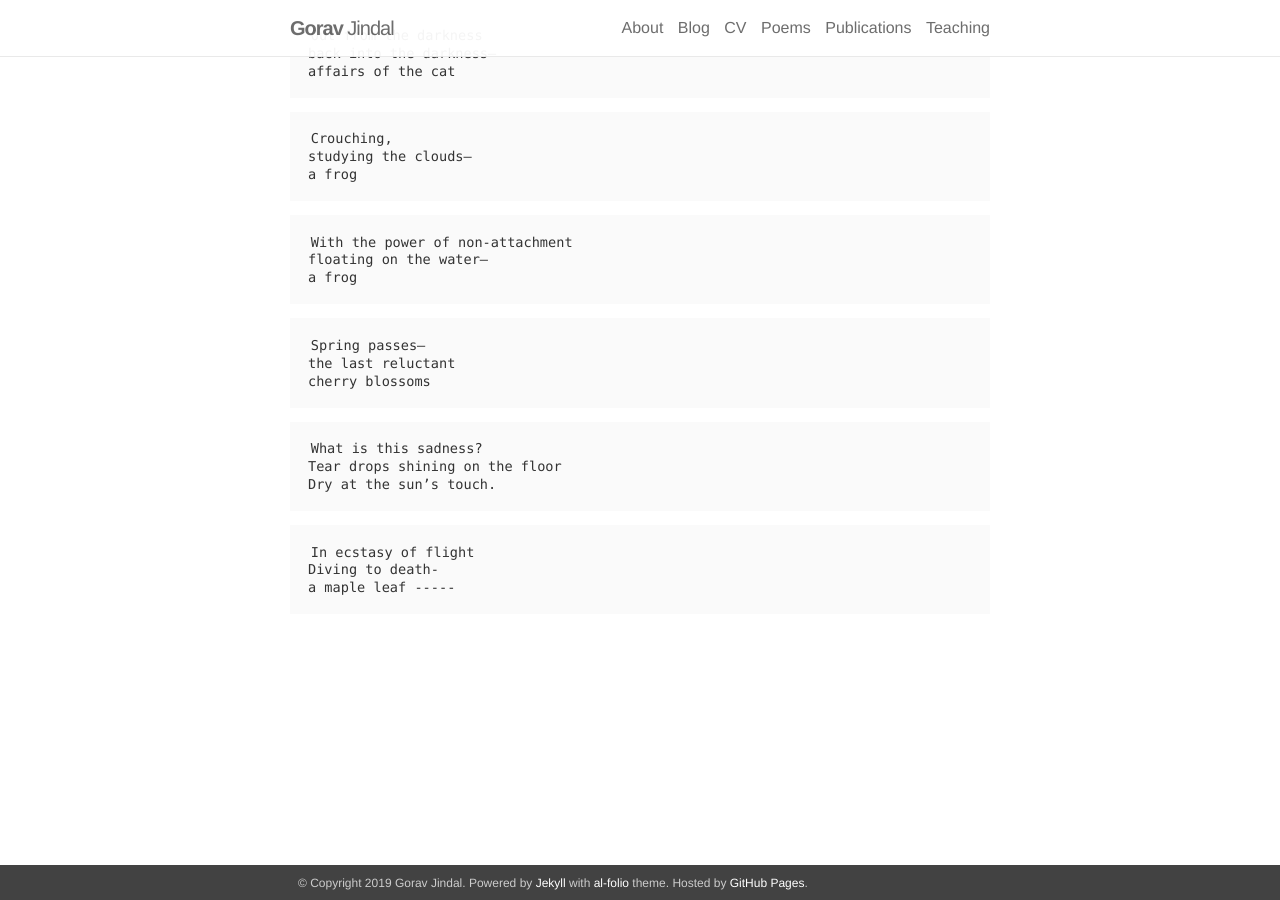
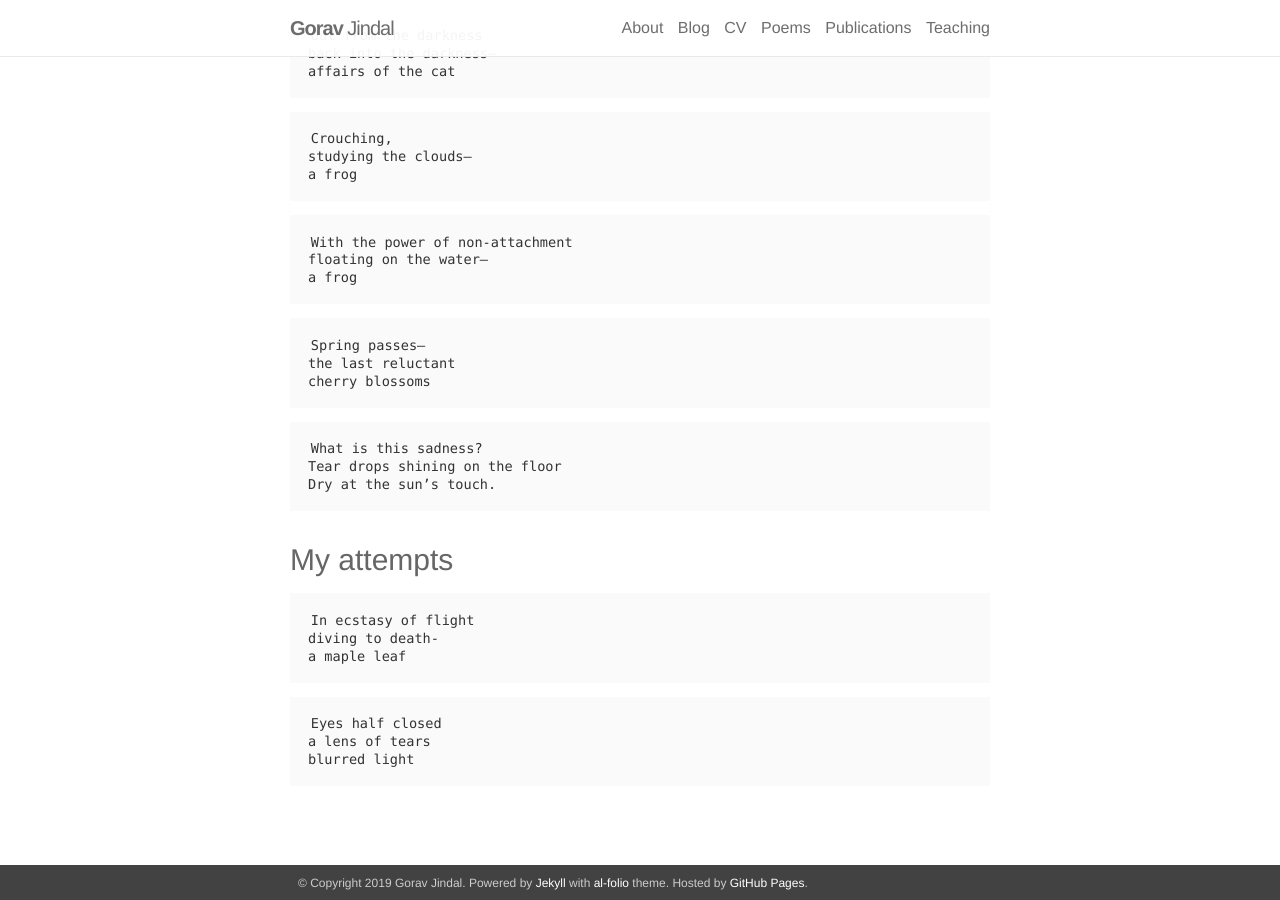
Before and after one commit to goravjindal/goravjindal.github.io, a Jekyll site: the page built from _pages/poems.md, in a window 1280 px wide and 900 px high, scrolled down 2578 px. Built offline with Jekyll 4.4.1, drawn with Linux system fonts in a browser that asks for light colours; nearby versions of some CDN libraries.

Commit message:
changes by gorav

````diff
--- a/_pages/poems.md
+++ b/_pages/poems.md
@@ -174,8 +174,16 @@ Tear drops shining on the floor
 Dry at the sun’s touch.
 ```
 
+
+### My attempts
 ```
 In ecstasy of flight
-Diving to death-
-a maple leaf -----
+diving to death-
+a maple leaf
 ```
+
+```
+Eyes half closed
+a lens of tears
+blurred light
+```
````
